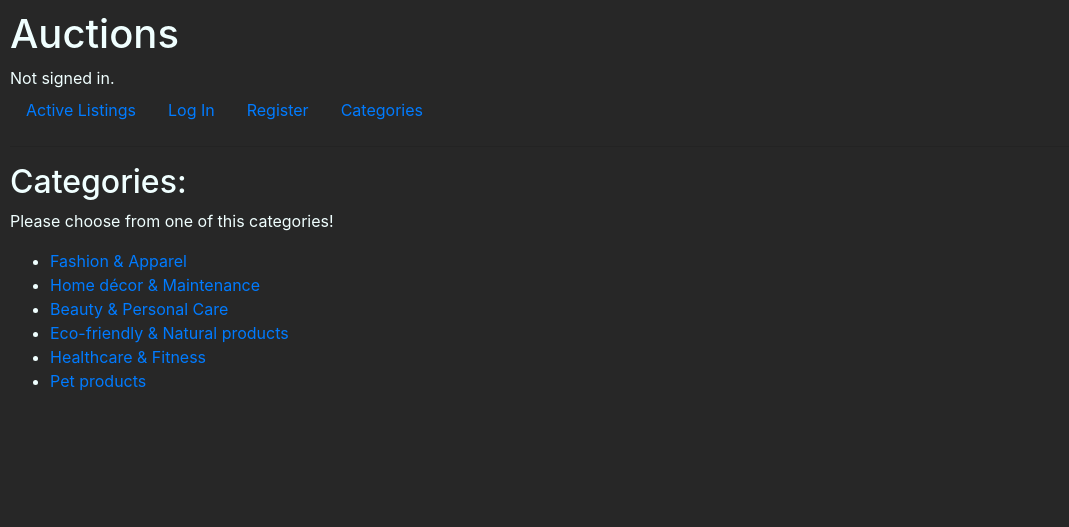
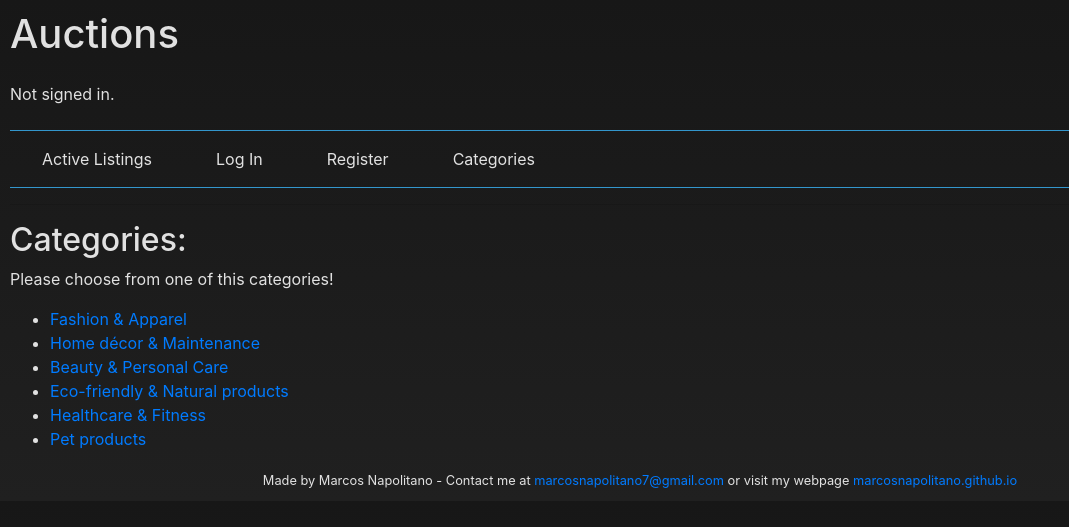
Before and after one commit to MarcosNapolitano/auction_site, a Django app: page /categories in a window 1280 px wide. Shown: the top 527 px of the page, without its empty margins (0-1069 px from the left). Run offline with Django 3.2, Linux system fonts and the light colour scheme; data comes from the database, SQL or seed files in the repository; both versions use the stored data as it was after the commit; some libraries are stand-ins or nearby versions.

Commit message:
Started CSS

```diff
--- a/auctions/static/auctions/styles.css
+++ b/auctions/static/auctions/styles.css
@@ -1,7 +1,114 @@
-body {
-    font: Poppins serif;
-    color-scheme: dark;
-    background-color: rgb(39, 39, 39);
-    color:azure;
+:root {
+    /* color palettes   */
+
+    /* dark mode */
+    --main-font: rgba(255, 255, 255, 0.87);
+    --main-back-color1: #171717;
+    --main-back-color2: #202020;
+    --accent1: #d7d7d7;
+    --accent2:  #3396cc;
+    --accent3:  #3396cc73;
+
+    --button-color: hsl(271, 36%, 17%);
+
+    /* light mode */
+
+    --main-font-light: #213547;
+    --main-back-color-light: #ffffff;
+    --link-hover-light: #747bff;
+    --button-color-light: #f9f9f9;
+    --backdrop-light: rgba(0, 0, 0, 0.07);
+
+}
+
+html{
+    margin:0;
+    box-sizing: border-box;
+    color-scheme: light dark;
+
+    scroll-behavior: smooth;
+
+
+    /* font style */
+
+    font-family:  Inter, system-ui, Avenir, Helvetica, Arial, sans-serif;
+
+    line-height: 1.5;
+    font-weight: 400;
+
+    font-synthesis: none;
+    text-rendering: optimizeLegibility;
+    -webkit-font-smoothing: antialiased;
+    -moz-osx-font-smoothing: grayscale;
+    -webkit-text-size-adjust: 100%;
+
+}
+
+body{
+
+    margin:0;
     padding: 10px;
+    color: var(--main-font);
+    background: linear-gradient(var(--main-back-color1),var(--main-back-color2));
+
 }
+
+h1{
+    font-size: 5vh;
+
+}
+
+a:hover{
+    text-decoration: none;
+}
+
+.signed{
+
+    margin: 3vh auto;
+}
+.nav{
+
+    border-top: 1px solid var(--accent2);
+    border-bottom: 1px solid var(--accent2);
+
+}
+
+.nav-item{
+    margin: 1vh 2vh;
+}
+
+.nav-item:hover{
+    border-radius: 10px;
+
+    background-color: var(--accent1)
+}
+
+.nav-link{
+    color:var(--main-font);
+}
+
+.nav-link:hover{
+    font-weight: 600;
+    color:var(--main-back-color1);
+}
+
+.listing{
+    margin: 5vh auto;
+    padding: 1vh;
+    width:90%;
+    display: grid;
+    grid-template-columns: 1fr 2fr;
+
+    border: 1px solid var(--accent3);
+
+    border-radius: 8px;
+
+}
+
+
+.listing>center>img{
+    width: 50%;
+    aspect-ratio: 1/1;
+    object-fit: cover
+
+}
--- a/auctions/templates/auctions/layout.html
+++ b/auctions/templates/auctions/layout.html
@@ -13,7 +13,7 @@
     </head>
     <body>
         <h1>Auctions</h1>
-        <div>
+        <div class="signed">
             {% if user.is_authenticated %}
                 Signed in as <strong>{{ user.username }}</strong>.
             {% else %}
@@ -55,5 +55,13 @@
         <hr>
         {% block body %}
         {% endblock %}
+    <footer>
+        <center>
+            <small>Made by Marcos Napolitano -
+            Contact me at <a href="mailto:marcosnapolitano7@gmail.com">marcosnapolitano7@gmail.com</a>
+            or visit my webpage <a href="marcosnapolitano.github.io">marcosnapolitano.github.io</a>
+            </small>
+        </center>
+    </footer>
     </body>
 </html>
--- a/auctions/views.py
+++ b/auctions/views.py
@@ -21,7 +21,7 @@ class new_auction(ModelForm):
 
     class Meta:
         model = Product
-        exclude = ["user", "watchlist"]
+        exclude = ["user", "watchlist", "is_open", "winner"]
 
         widgets = {
             'title': forms.TextInput(attrs={'placeholder': 'Broom'}),
@@ -180,12 +180,12 @@ def get_categories(request):
     context = {"categories" : categories}
     return render(request, "auctions/categories_hub.html", context)
 
-#agregar error handling! sobre todo si no hay categoria, el del producto maso menos zafa
+
 def category(request, pk):
 
     category = list(filter(lambda x: x[0] == pk, categories))
 
-    #if not empty, set value to first item's name
+    #if not empty, set value to first item's name, else redirect home
     if category: category = category[0][1]
     else: return HttpResponseRedirect(reverse('index'))
 
@@ -196,7 +196,6 @@ def category(request, pk):
     context = {"products" : products, "category" : category}
 
     return render(request, "auctions/category.html", context)
-
 
 
 # --------------------------------------- LOGIN REQUIRED --------------------------------------- #
@@ -212,6 +211,7 @@ def create_auction(request):
             try:
                 product = form.save(commit=False)
                 product.user = request.user
+                product.title.title()
                 product.save()
 
             except IntegrityError:
```
Also changed, not shown: auctions/templates/auctions/index.html (+11 -4 lines), db.sqlite3.
